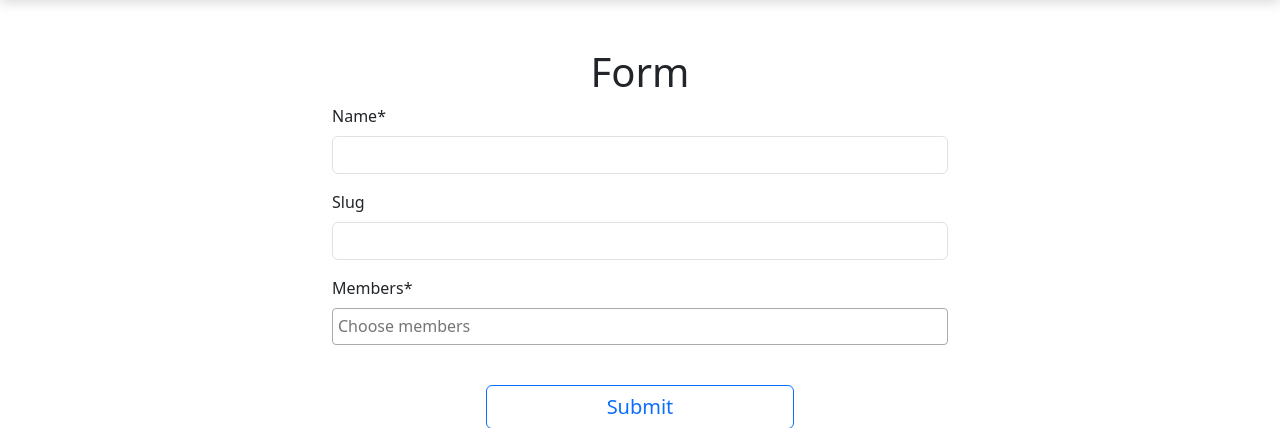
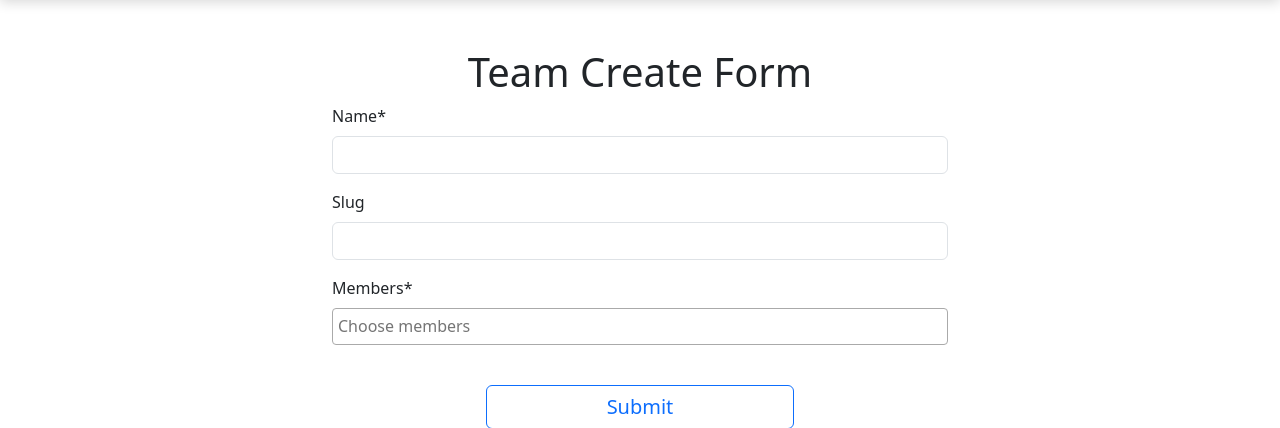
Before and after one commit to Quiet-Klirik/firefly-task-manager, a Django app: page /-/teams/create/ in a window 1280 px wide. Shown: the part 60-488 px from the top of the page. Run offline with Django 4.2, Linux system fonts and the light colour scheme; the visitor is signed in with stand-in values (Sample User, id 1); some libraries are stand-ins or nearby versions.

```diff
--- a/templates/task_manager/team_form.html
+++ b/templates/task_manager/team_form.html
@@ -1,14 +1,2 @@
-{% extends "base_form.html" %}
-{% block extra_headers %}
-  <link href="https://cdn.jsdelivr.net/npm/select2@4.1.0-rc.0/dist/css/select2.min.css" rel="stylesheet" />
-  <script type="text/javascript" src="https://code.jquery.com/jquery-3.6.0.min.js"></script>
-  <script src="https://cdn.jsdelivr.net/npm/select2@4.1.0-rc.0/dist/js/select2.min.js"></script>
-  <style>
-    select {
-        min-width: 500px;
-    }
-  </style>
-{% endblock extra_headers %}
-{% block after_form %}
-	{{ form.media.js }}
-{% endblock %}
+{% extends "base_form_select2.html" %}
+{% block form_title %}<h1 class="text-center">Team {{ object|yesno:"Update,Create" }} Form</h1>{% endblock form_title %}
```
